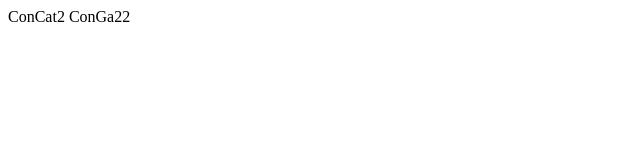
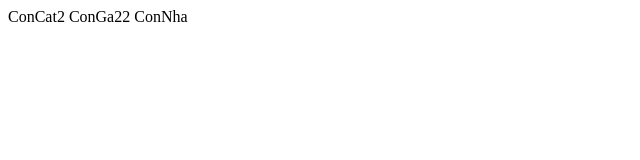
Before and after one commit to PhatDylan/BT02_Git, a plain HTML site: page index.html in a window 1280 px wide. Shown: the full height of the page, 0-640 px from the left. Drawn offline with Linux system fonts and the light colour scheme.

Commit message:
Update index.html

```diff
--- a/index.html
+++ b/index.html
@@ -8,5 +8,6 @@
 <body>
     ConCat2
     ConGa22
+    ConNha
 </body>
 </html>
```
